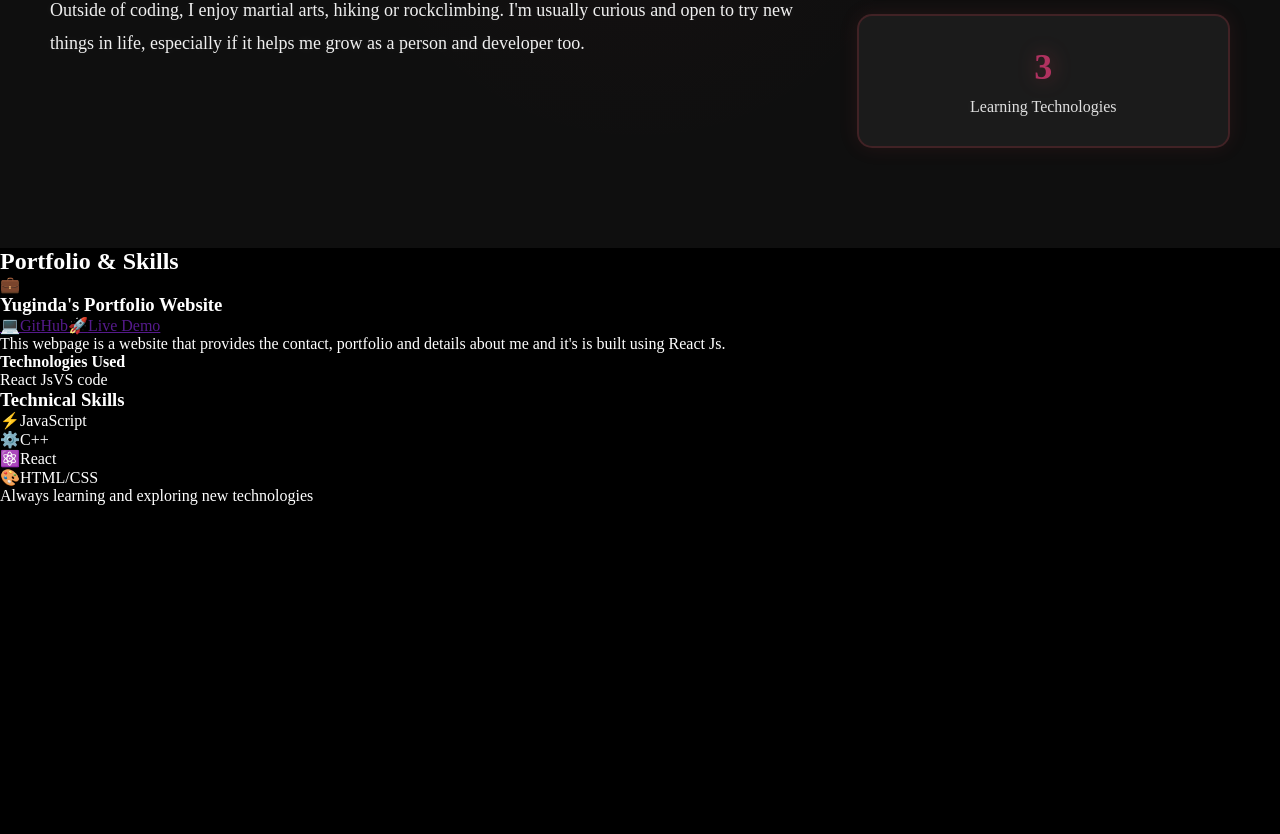
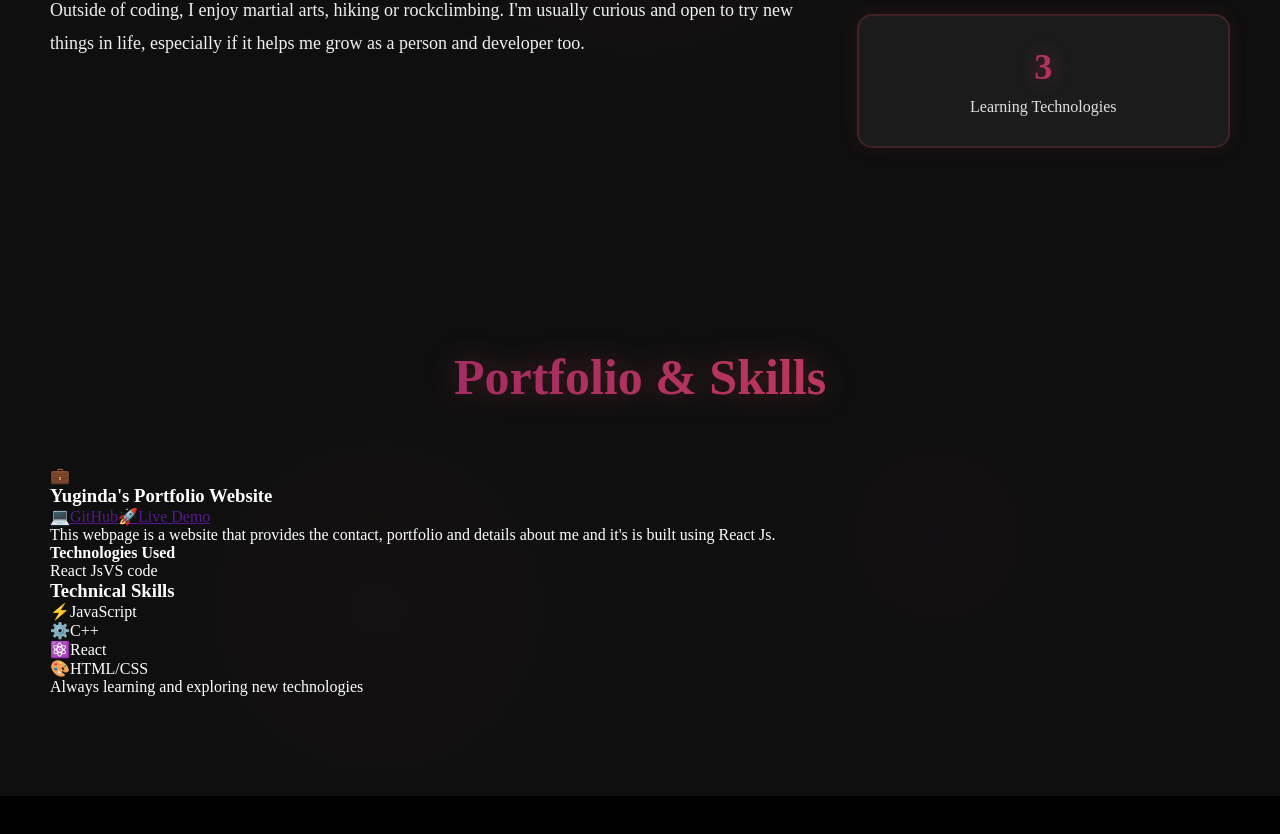
Before and after one commit to Yuginda/MiniProject, a React (Vite) app: page / in a window 1280 px wide. Shown: the part 1717-2551 px from the top of the page. Before the commit the page ends 2222 px from the top, so only its background shows below. Built offline with nearby package versions, Linux system fonts and the light colour scheme.

Commit message:
Add initial basic layout styles

```diff
--- a/src/Components/Portfolio/Portfolio.css
+++ b/src/Components/Portfolio/Portfolio.css
@@ -0,0 +1,370 @@
+.portfolio {
+    padding: 100px 50px;
+    background-color: #0f0f0f;
+    position: relative;
+}
+
+.portfolio::before {
+    content: '';
+    position: absolute;
+    top: 20%;
+    left: 10%;
+    width: 500px;
+    height: 500px;
+    background: radial-gradient(circle, rgba(218, 68, 83, 0.03) 0%, transparent 70%);
+    pointer-events: none;
+}
+
+
+.portfolio::after {
+    content: '';
+    position: absolute;
+    bottom: 20%;
+    right: 15%;
+    width: 300px;
+    height: 300px;
+    background: radial-gradient(circle, rgba(137, 33, 107, 0.04) 0%, transparent 70%);
+    pointer-events: none;
+}
+
+.portfolio-container {
+    max-width: 1400px;
+    margin: 0 auto;
+    position: relative;
+    z-index: 1;
+}
+
+.portfolio h2 {
+    text-align: center;
+    font-size: 50px;
+    margin-bottom: 60px;
+    background: linear-gradient(264deg, #DA4453 -5.09%, #89216B 100%);
+    background-clip: text;
+    -webkit-background-clip: text;
+    -webkit-text-fill-color: transparent;
+    filter: drop-shadow(0 0 15px rgba(218, 68, 83, 0.3));
+}
+/*
+.portfolio-content {
+    display: grid;
+    grid-template-columns: 1.2fr 0.8fr;
+    gap: 60px;
+    align-items: start;
+}
+
+
+.featured-project {
+    background: rgba(240, 240, 240, 0.04);
+    padding: 40px;
+    border-radius: 25px;
+    border: 2px solid rgba(218, 68, 83, 0.15);
+    transition: all 0.3s ease;
+    box-shadow: 0 0 30px rgba(218, 68, 83, 0.08);
+    position: relative;
+    overflow: hidden;
+}
+
+.featured-project::before {
+    content: '';
+    position: absolute;
+    top: 0;
+    left: -100%;
+    width: 100%;
+    height: 100%;
+    background: linear-gradient(90deg, transparent, rgba(218, 68, 83, 0.08), transparent);
+    transition: left 0.6s ease;
+}
+
+.featured-project:hover::before {
+    left: 100%;
+}
+
+.featured-project:hover {
+    border: 2px solid mediumvioletred;
+    transform: translateY(-5px);
+    box-shadow: 0 25px 60px rgba(218, 68, 83, 0.2);
+    background: rgba(240, 240, 240, 0.06);
+}
+
+.project-header {
+    display: flex;
+    align-items: flex-start;
+    gap: 25px;
+    margin-bottom: 25px;
+}
+
+.project-icon {
+    font-size: 64px;
+    transition: transform 0.3s ease;
+    filter: drop-shadow(0 0 15px rgba(255, 215, 0, 0.4));
+    min-width: 80px;
+}
+
+.featured-project:hover .project-icon {
+    transform: scale(1.1) rotate(5deg);
+}
+
+.project-title-section {
+    flex: 1;
+}
+
+.project-title-section h3 {
+    font-size: 28px;
+    margin-bottom: 20px;
+    background: linear-gradient(264deg, #DA4453 -5.09%, #89216B 100%);
+    background-clip: text;
+    -webkit-background-clip: text;
+    -webkit-text-fill-color: transparent;
+    filter: drop-shadow(0 0 12px rgba(218, 68, 83, 0.4));
+}
+
+.project-links {
+    display: flex;
+    gap: 15px;
+}
+
+.project-link {
+    display: flex;
+    align-items: center;
+    gap: 8px;
+    text-decoration: none;
+    padding: 12px 20px;
+    border-radius: 25px;
+    font-size: 14px;
+    font-weight: 500;
+    transition: all 0.3s ease;
+}
+
+.project-link:first-child {
+    background: transparent;
+    border: 2px solid #f0f0f0;
+    color: #f0f0f0;
+    text-shadow: 0 0 8px rgba(255, 255, 255, 0.1);
+}
+
+.project-link:first-child:hover {
+    border: 2px solid mediumvioletred;
+    color: mediumvioletred;
+    transform: scale(1.05);
+    box-shadow: 0 0 15px rgba(186, 85, 211, 0.2);
+}
+
+.project-link.demo {
+    background: linear-gradient(264deg, #DA4453 -5.09%, #89216B 100%);
+    color: white;
+    border: 2px solid transparent;
+    box-shadow: 0 0 15px rgba(218, 68, 83, 0.2);
+}
+
+.project-link.demo:hover {
+    background: linear-gradient(264deg, #89216B -5.09%, #DA4453 100%);
+    transform: scale(1.05);
+    box-shadow: 0 0 20px rgba(218, 68, 83, 0.4);
+}
+
+.link-icon {
+    font-size: 16px;
+}
+
+.project-description {
+    font-size: 16px;
+    line-height: 1.7;
+    color: #e8e8e8;
+    margin-bottom: 30px;
+    text-shadow: 0 0 8px rgba(255, 255, 255, 0.08);
+}
+
+.project-tech h4 {
+    font-size: 18px;
+    margin-bottom: 15px;
+    color: #f0f0f0;
+    text-shadow: 0 0 10px rgba(255, 255, 255, 0.1);
+}
+
+.tech-grid {
+    display: flex;
+    flex-wrap: wrap;
+    gap: 10px;
+}
+
+.tech-tag {
+    background: rgba(218, 68, 83, 0.25);
+    color: #ff8fa3;
+    padding: 8px 16px;
+    border-radius: 20px;
+    font-size: 13px;
+    font-weight: 500;
+    border: 1px solid rgba(218, 68, 83, 0.4);
+    transition: all 0.3s ease;
+    text-shadow: 0 0 8px rgba(255, 143, 163, 0.2);
+    box-shadow: 0 0 10px rgba(218, 68, 83, 0.1);
+}
+
+.tech-tag:hover {
+    background: rgba(218, 68, 83, 0.4);
+    transform: scale(1.05);
+    box-shadow: 0 0 15px rgba(218, 68, 83, 0.2);
+}
+
+
+.skills-section {
+    background: rgba(240, 240, 240, 0.04);
+    padding: 35px;
+    border-radius: 25px;
+    border: 2px solid rgba(218, 68, 83, 0.15);
+    transition: all 0.3s ease;
+    box-shadow: 0 0 25px rgba(218, 68, 83, 0.08);
+    height: fit-content;
+}
+
+.skills-section:hover {
+    border: 2px solid rgba(218, 68, 83, 0.3);
+    transform: translateY(-5px);
+    box-shadow: 0 20px 50px rgba(218, 68, 83, 0.15);
+    background: rgba(240, 240, 240, 0.06);
+}
+
+.skills-section h3 {
+    font-size: 24px;
+    margin-bottom: 25px;
+    text-align: center;
+    background: linear-gradient(264deg, #DA4453 -5.09%, #89216B 100%);
+    background-clip: text;
+    -webkit-background-clip: text;
+    -webkit-text-fill-color: transparent;
+    filter: drop-shadow(0 0 10px rgba(218, 68, 83, 0.4));
+}
+
+.skills-grid {
+    display: grid;
+    grid-template-columns: repeat(auto-fit, minmax(120px, 1fr));
+    gap: 12px;
+    margin-bottom: 25px;
+}
+
+.skill-chip {
+    display: flex;
+    flex-direction: column;
+    align-items: center;
+    gap: 8px;
+    padding: 16px 12px;
+    background: rgba(218, 68, 83, 0.08);
+    border: 1px solid rgba(218, 68, 83, 0.2);
+    border-radius: 15px;
+    transition: all 0.3s ease;
+    cursor: pointer;
+    position: relative;
+    overflow: hidden;
+}
+
+.skill-chip::before {
+    content: '';
+    position: absolute;
+    top: 0;
+    left: -100%;
+    width: 100%;
+    height: 100%;
+    background: linear-gradient(90deg, transparent, rgba(218, 68, 83, 0.1), transparent);
+    transition: left 0.5s ease;
+}
+
+.skill-chip:hover::before {
+    left: 100%;
+}
+
+.skill-chip:hover {
+    background: rgba(218, 68, 83, 0.15);
+    border: 1px solid rgba(218, 68, 83, 0.4);
+    transform: translateY(-3px) scale(1.02);
+    box-shadow: 0 8px 25px rgba(218, 68, 83, 0.2);
+}
+
+.skill-icon {
+    font-size: 24px;
+    filter: drop-shadow(0 0 8px rgba(255, 215, 0, 0.3));
+    transition: transform 0.3s ease;
+}
+
+.skill-chip:hover .skill-icon {
+    transform: scale(1.1) rotate(5deg);
+}
+
+.skill-text {
+    font-size: 12px;
+    font-weight: 500;
+    color: #f0f0f0;
+    text-align: center;
+    text-shadow: 0 0 8px rgba(255, 255, 255, 0.1);
+    line-height: 1.2;
+}
+
+.skills-footer {
+    text-align: center;
+    padding-top: 20px;
+    border-top: 1px solid rgba(218, 68, 83, 0.2);
+}
+
+.skills-footer p {
+    font-size: 13px;
+    color: #ff8fa3;
+    font-style: italic;
+    margin: 0;
+    text-shadow: 0 0 8px rgba(255, 143, 163, 0.2);
+    opacity: 0.8;
+}
+
+@media (max-width: 1024px) {
+    .portfolio-content {
+        grid-template-columns: 1fr;
+        gap: 40px;
+    }
+
+    .portfolio-container {
+        max-width: 900px;
+    }
+}
+
+@media (max-width: 768px) {
+    .portfolio {
+        padding: 60px 20px;
+    }
+
+    .portfolio h2 {
+        font-size: 36px;
+    }
+
+    .featured-project {
+        padding: 30px;
+    }
+
+    .project-header {
+        flex-direction: column;
+        text-align: center;
+        gap: 20px;
+    }
+
+    .project-links {
+        justify-content: center;
+    }
+
+    .skills-section {
+        padding: 25px;
+    }
+
+    .skills-grid {
+        grid-template-columns: repeat(auto-fit, minmax(100px, 1fr));
+        gap: 10px;
+    }
+
+    .skill-chip {
+        padding: 12px 8px;
+    }
+
+    .skill-icon {
+        font-size: 20px;
+    }
+
+    .skill-text {
+        font-size: 11px;
+    }
+}
```
